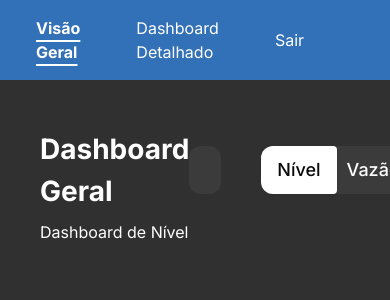
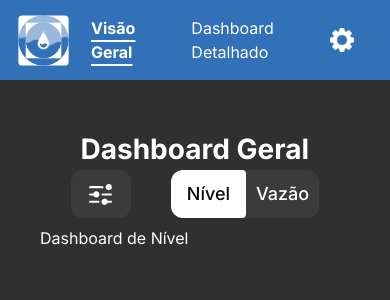
Before and after one commit to RivianSoldier/MAUAguas, a Next.js app in the folder front/mauaguas_front/: page /visao-geral in a window 390 px wide. Shown: the top 300 px of the page. Built offline with nearby package versions, Linux system fonts and the light colour scheme.

Commit message:
responsividade

```diff
--- a/front/mauaguas_front/app/controle/page.js
+++ b/front/mauaguas_front/app/controle/page.js
@@ -6,10 +6,10 @@ export default function DashboardDetalhado() {
     <main className="flex min-h-screen w-full flex-col bg-[#303030]">
       <NavBar activePage="controle" />
       <div className="w-full mt-32 h-full">
-        <div className='flex justify-start text-2xl mb-10 ml-10'>
+        <div className='flex justify-start text-2xl ml-10'>
           <p className='text-white font-bold'>Controle do Administrador</p>
         </div>
-        <div className='flex'>
+        <div className='flex flex-row flex-wrap'>
           <LimtCard title="Limite 1 - menos grave" color="#89CAF9"></LimtCard>
           <LimtCard title="Limite 2 - grave" color="#DAE466"></LimtCard>
           <LimtCard title="Limite 3 - mais grave" color="#F989B2"></LimtCard>
--- a/front/mauaguas_front/app/visao-geral/page.js
+++ b/front/mauaguas_front/app/visao-geral/page.js
@@ -20,13 +20,13 @@ export default function VisaoGeral() {
     return (
         <main className="flex min-h-screen flex-col bg-[#303030]">
             <NavBar activePage="visao-geral" />
-            <Tabs defaultValue="nivel" className="w-full mt-32 h-full">
-                <div className='flex justify-between mx-10 text-2.5xl items-center'>
-                    <p className='text-white font-bold'>Dashboard  Geral</p>
-                    <div className='flex items-center justify-around'>
+            <Tabs defaultValue="nivel" className="w-full mt-32 h-full flex-col">
+                <div className='flex flex-col justify-between sm:flex-row mx-10 text-2.5xl items-center'>
+                    <p className='text-white font-bold min-w-[229px]'>Dashboard  Geral</p>
+                    <div className='flex items-center justify-around '>
                         <DropdownMenu>
                             <DropdownMenuTrigger asChild>
-                                <Button className="mr-10 py-6 bg-[#3B3B3B] flex hover:bg-[#616161] hover:bg-opacity-50 rounded-xl transition duration-300 cursor-pointer" variant="primary">
+                                <Button className="min-w-[60px] mr-10 py-6 bg-[#3B3B3B] flex hover:bg-[#616161] hover:bg-opacity-50 rounded-xl transition duration-300 cursor-pointer" variant="primary">
                                     <Image src="/options.svg" alt="Filters" width={25} height={25} />
                                 </Button>
                             </DropdownMenuTrigger>
--- a/front/mauaguas_front/components/NavBar.js
+++ b/front/mauaguas_front/components/NavBar.js
@@ -5,7 +5,7 @@ export default function NavBar({ activePage }) {
   return (
     <header className="bg-[#3270B8] h-20 p-4 w-full fixed top-0">
       <div className="max-w-7xl mx-auto h-full flex justify-between items-center">
-        <div className="rounded-xl">
+        <div className="rounded-xl min-w-[55px]">
           <Image src="/logo_01.svg" alt="Logo" width={55} height={55} />
         </div>
         <nav className="flex items-center h-full">
@@ -18,11 +18,13 @@ export default function NavBar({ activePage }) {
           >
             Dashboard Detalhado
           </NavItem>
+          <NavItem href="/controle" active={activePage === "controle"}>
+            <div className="min-w-[24px]">
+              <Image src="/settings.svg" alt="Settings" width={24} height={24} />
+            </div>
+          </NavItem>
           <NavItem href="/" active={activePage === "sair"}>
             Sair
-          </NavItem>
-          <NavItem href="/controle" active={activePage === "controle"}>
-            <Image src="/settings.svg" alt="Settings" width={24} height={24} />
           </NavItem>
         </nav>
       </div>
--- a/front/mauaguas_front/components/ui/card-limt-admin.jsx
+++ b/front/mauaguas_front/components/ui/card-limt-admin.jsx
@@ -6,7 +6,7 @@ import Image from "next/image";
 
 function LimtCard({ title, color }) {
     return (
-        <Card className="w-[300px] bg-[#3B3B3B] border-none ml-10">
+        <Card className="w-[300px] bg-[#3B3B3B] border-none ml-10 mt-10">
             <CardHeader>
                 <div className='flex items-center'>
                     <svg width="25px" height="25px" viewBox="0 0 20 20" xmlns="http://www.w3.org/2000/svg" fill="none">
```
